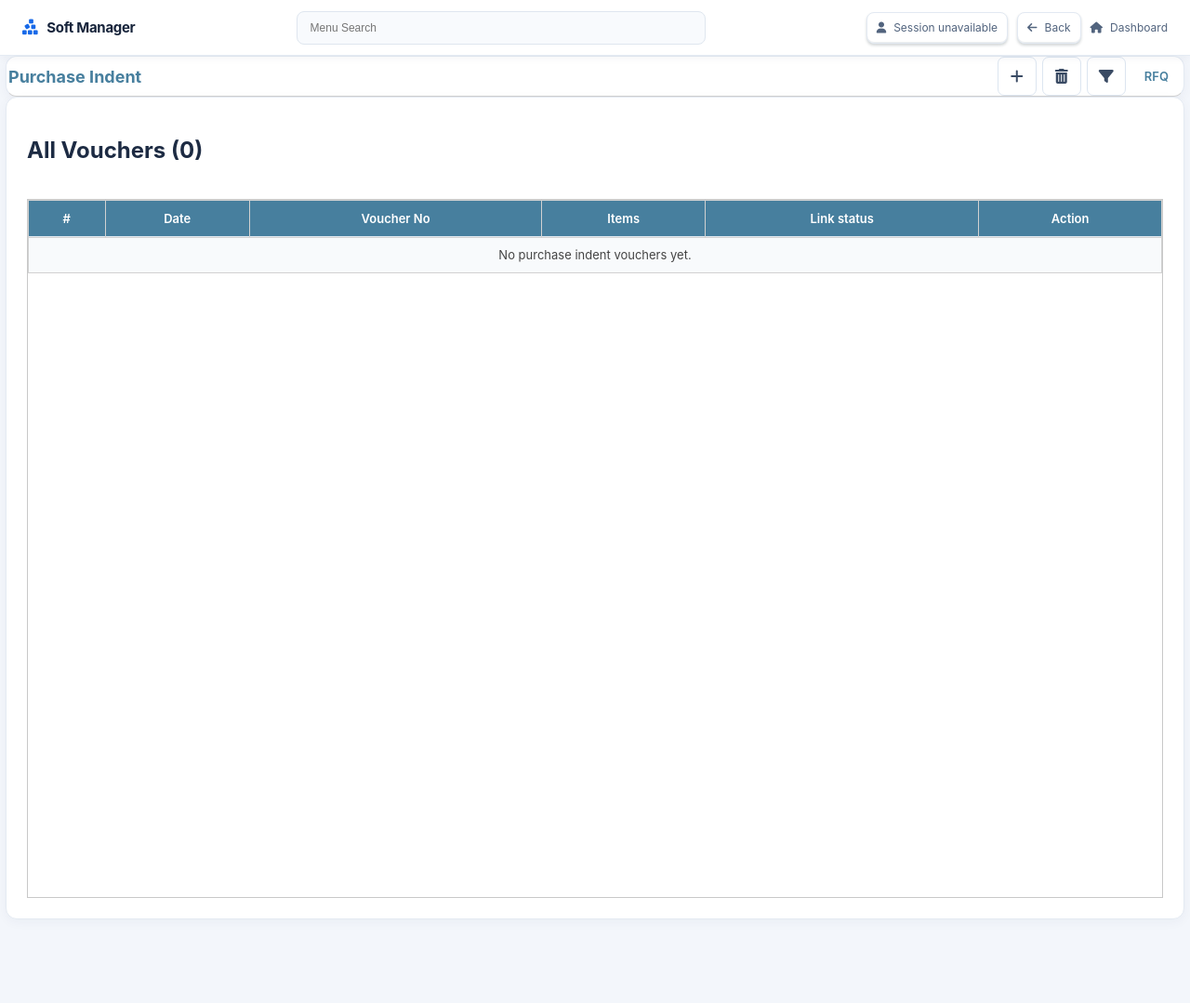
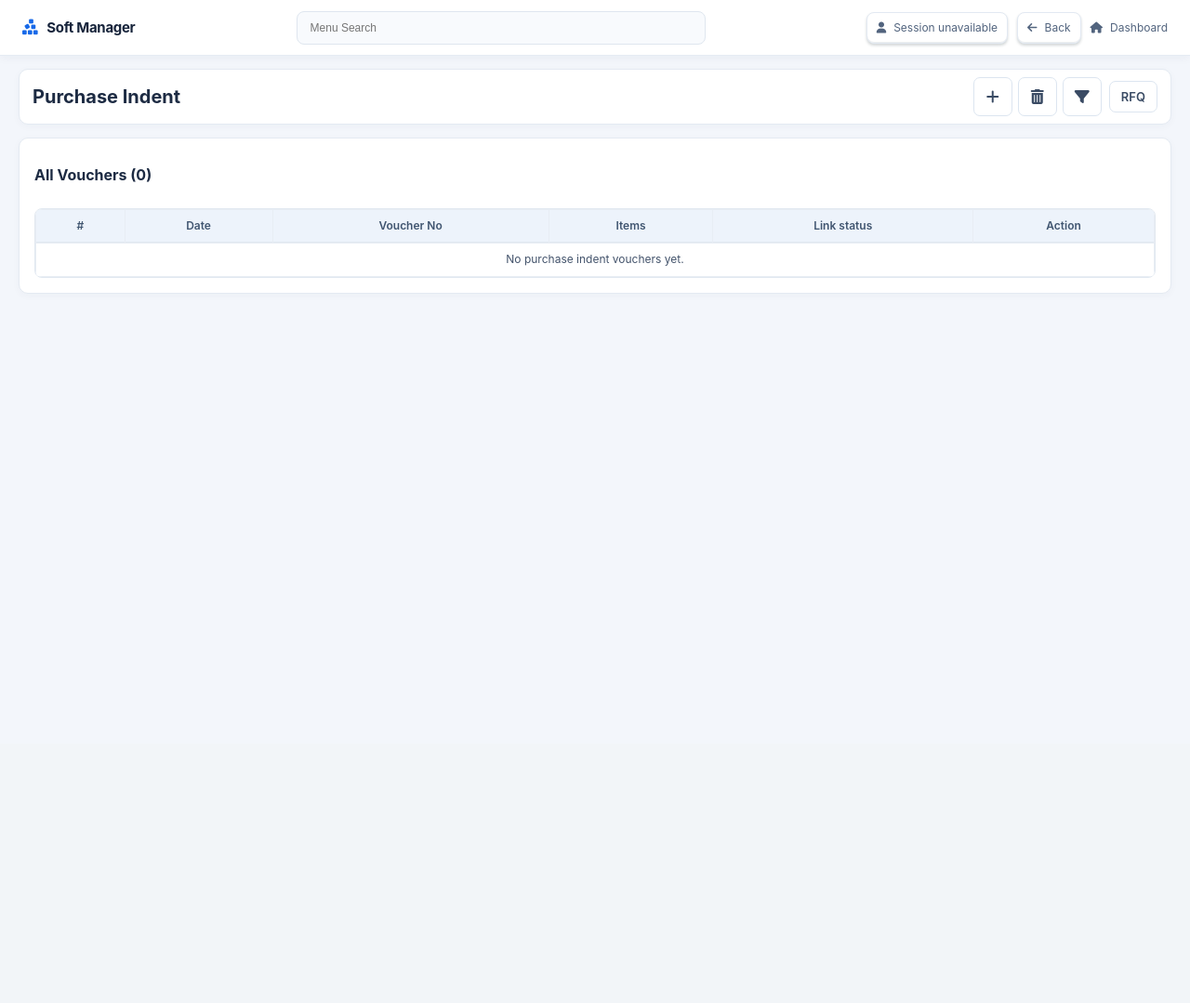
Before and after one commit to softmanageroi/soft_manager, a PHP site: page /html/purchase-indent.html in a window 1280 px wide. Shown: the whole page at 93% size. After the commit the page ends 316 px from the top, so only its background shows below. Run offline with PHP 8.4, Linux system fonts and the light colour scheme.

Commit message:
Fix purchase indent UI overrides
Co-authored-by: Copilot <223556219+Copilot@users.noreply.github.com>

```diff
--- a/css/skeuomorphic.css
+++ b/css/skeuomorphic.css
@@ -1327,3 +1327,116 @@ body.purchase-voucher-page #mrnPendingPoView .voucher-table tbody > tr:hover > t
     padding: 18px;
   }
 }
+
+body:has(.purchase-indent-shell) {
+  color: #1d2b43;
+  background: #f3f6fb;
+}
+
+body:has(.purchase-indent-shell) .purchase-indent-shell {
+  min-height: calc(100vh - 60px);
+  background: #f3f6fb;
+}
+
+body:has(.purchase-indent-shell) .purchase-indent-page {
+  padding: 14px 20px 28px;
+}
+
+body:has(.purchase-indent-shell) .purchase-page-header {
+  min-height: 54px;
+  margin: 0 0 14px;
+  padding: 8px 14px;
+  border: 1px solid #e4eaf2;
+  border-radius: 10px;
+  background: #fff;
+  box-shadow: 0 2px 8px rgba(30, 53, 85, .035);
+}
+
+body:has(.purchase-indent-shell) .page-header-title-wrap h1 {
+  color: #1d2b43;
+  font-size: 20px;
+}
+
+body:has(.purchase-indent-shell) #piListView {
+  padding: 16px;
+  border: 1px solid #e4eaf2;
+  border-radius: 10px;
+  background: #fff;
+  box-shadow: 0 2px 8px rgba(30, 53, 85, .035);
+}
+
+body:has(.purchase-indent-shell) #piListView .voucher-card-header {
+  margin-bottom: 12px;
+}
+
+body:has(.purchase-indent-shell) #piListView .voucher-card-header h2 {
+  color: #1d2b43;
+  font-size: 16px;
+}
+
+body:has(.purchase-indent-shell) #piListView .voucher-table-wrapper {
+  height: auto;
+  max-height: min(65vh, 560px);
+  border: 1px solid #e1e8f0;
+  border-radius: 8px;
+  background: #fff;
+}
+
+body:has(.purchase-indent-shell) #piListView .voucher-table {
+  min-width: 760px;
+}
+
+body:has(.purchase-indent-shell) #piListView .voucher-table th,
+body:has(.purchase-indent-shell) #piListView .voucher-table td {
+  height: 36px;
+  padding: 7px 10px;
+  border-color: #e8edf4;
+  color: #43536b;
+  font-size: 12px;
+  line-height: 1.4;
+}
+
+body:has(.purchase-indent-shell) #piListView .voucher-table th {
+  background: #edf3fb;
+  color: #405570;
+  box-shadow: inset 0 -1px 0 #e1e8f0;
+}
+
+body:has(.purchase-indent-shell) #piListView .voucher-table tbody tr,
+body:has(.purchase-indent-shell) #piListView .voucher-table tbody tr > td {
+  background: #fff !important;
+}
+
+body:has(.purchase-indent-shell) #piListView .voucher-table tbody tr:nth-child(even),
+body:has(.purchase-indent-shell) #piListView .voucher-table tbody tr:nth-child(even) > td {
+  background: #fafbfd !important;
+}
+
+body:has(.purchase-indent-shell) #piListView .voucher-table tbody tr:hover,
+body:has(.purchase-indent-shell) #piListView .voucher-table tbody tr:hover > td {
+  background: #f1f6ff !important;
+}
+
+body:has(.purchase-indent-shell) .page-header-tools .toolbar-btn.has-label {
+  min-height: 34px;
+  border: 1px solid #dce5f0;
+  border-radius: 7px;
+  background: #fff;
+  color: #3a4b64;
+}
+
+body:has(.purchase-indent-shell) .page-header-tools .toolbar-btn.has-label:hover {
+  border-color: #b8d2f6;
+  background: #f4f8ff;
+  color: #145fcf;
+}
+
+@media (max-width: 700px) {
+  body:has(.purchase-indent-shell) .purchase-indent-page {
+    padding: 10px 10px 20px;
+  }
+
+  body:has(.purchase-indent-shell) #piListView {
+    padding: 12px;
+  }
+}
```
